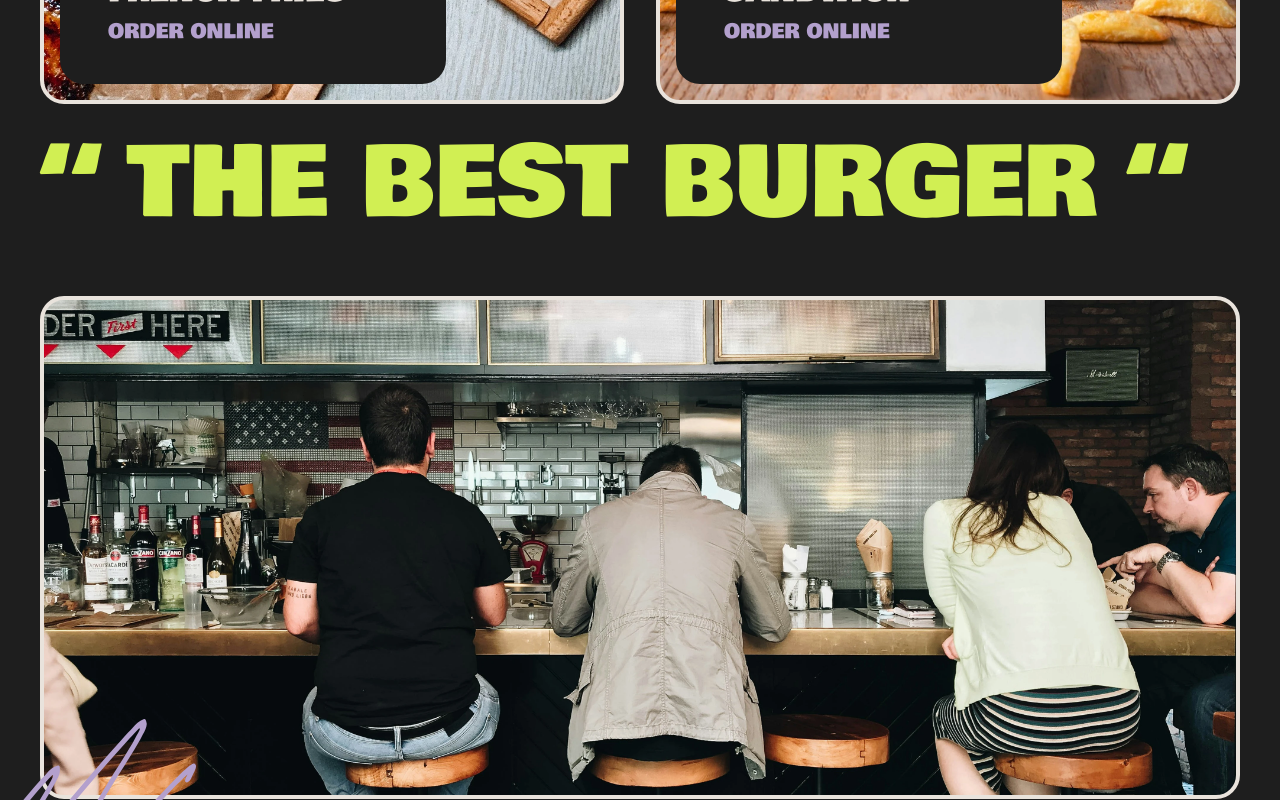
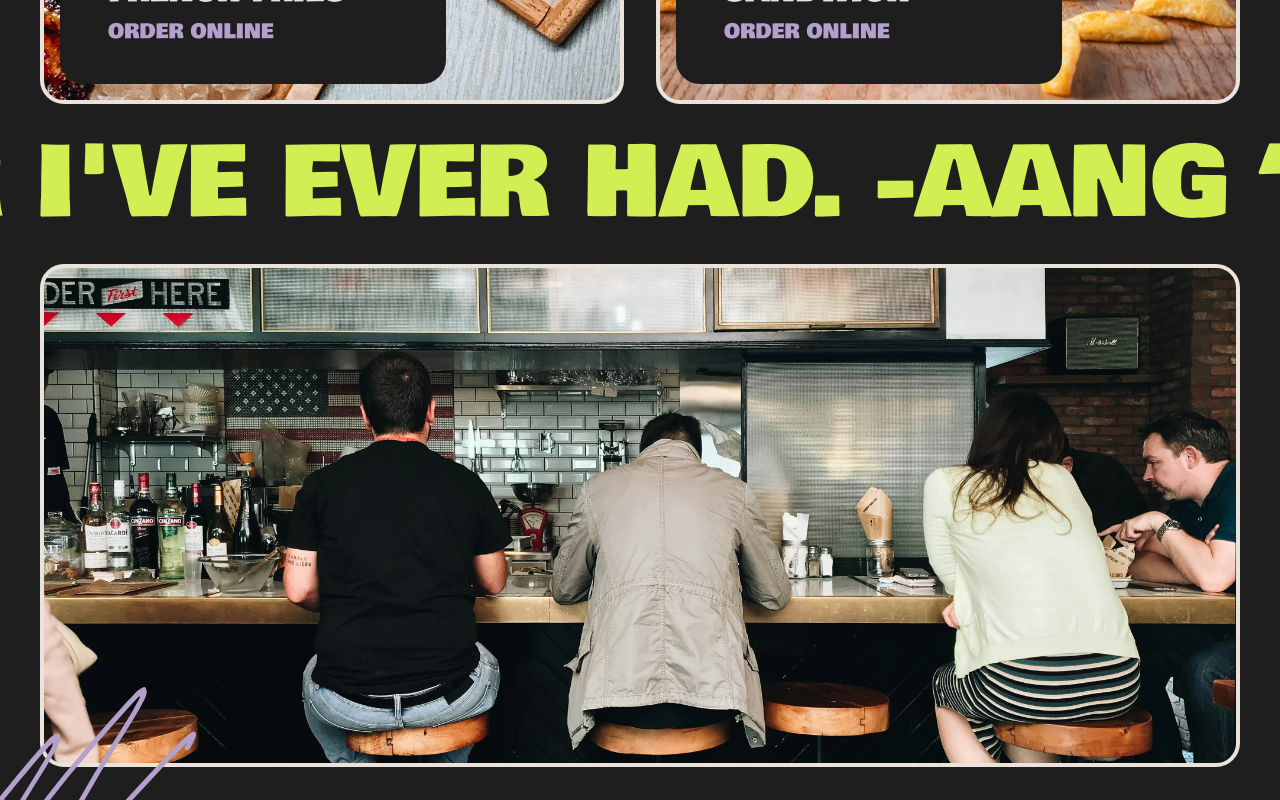
Before and after one commit to christianrazul/burger-heaven, a React (Vite) app: page / in a window 1280 px wide. Shown: the part 1980-2780 px from the top of the page. Built offline with nearby package versions, Linux system fonts and the light colour scheme.

Commit message:
Animate the text in Feedback, unfinished

```diff
--- a/src/Feedback.tsx
+++ b/src/Feedback.tsx
@@ -1,11 +1,46 @@
+import { motion } from "framer-motion";
+import { useEffect, useState } from "react";
+const feedbacks = [
+  { text: "THE BEST BURGER I'VE EVER HAD. -AANG" },
+  { text: "FLAVOR TOWN! -SOKKA" },
+];
 export const Feedback = () => {
+  const duplicatedFeedbacks = [...feedbacks, ...feedbacks];
+
+  const [windowWidth, setWindowWidth] = useState(0);
+
+  useEffect(() => {
+    // Set the window width after the component mounts
+    setWindowWidth(window.innerWidth);
+  }, []);
+
   return (
-    <section className="flex flex-col gap-16 font-bowlby">
-      <div className="relative h-24 w-full">
-        <h1 className="absolute z-20 text-8xl text-accentLime">
-          “ THE BEST BURGER “
-        </h1>
-      </div>
+    <section className="flex flex-col gap-8 font-bowlby">
+      <motion.div
+        className="flex"
+        animate={{
+          x: [windowWidth, -windowWidth * 2],
+          transition: {
+            x: {
+              repeat: Infinity,
+              repeatType: "loop",
+              duration: 10,
+              ease: "linear",
+            },
+          },
+        }}
+      >
+        {duplicatedFeedbacks.map((text, index) => (
+          <div className="flex" key={index}>
+            <motion.h1 className="whitespace-nowrap text-8xl text-accentLime">
+              “ {text.text} “
+            </motion.h1>
+          </div>
+        ))}
+        {/* <motion.h1 className="whitespace-nowrap text-8xl text-accentLime">
+          “ THE BEST BURGER I'VE EVER HAD “
+        </motion.h1> */}
+      </motion.div>
       <div
         className="flex h-[503px] items-end rounded-3xl border-4 border-textBeige bg-cover bg-center p-4"
         style={{
```
